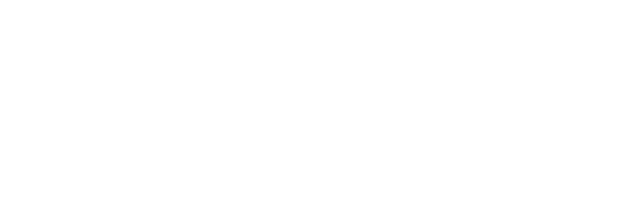
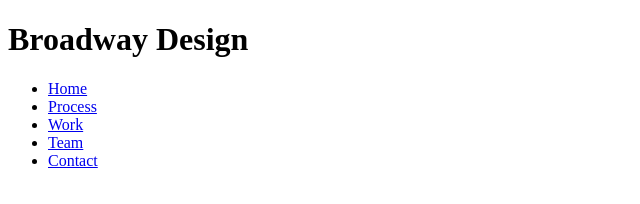
Before and after one commit to Elvee2814/broadway, a plain HTML site: page index.html in a window 1280 px wide. Shown: the whole page, without its empty margins (0-640 px from the left). Drawn offline with Linux system fonts and the light colour scheme.

Commit message:
Add header and internal page links

```diff
--- a/index.html
+++ b/index.html
@@ -2,9 +2,21 @@
 <html>
   <head>
     <meta charset="utf-8">
-    <title></title>
+    <title>Broadway</title>
   </head>
   <body>
+    <div id="header">
+      <h1>Broadway Design</h1>
+      <nav>
+        <ul>
+          <li><a href="#">Home</a></li>
+          <li><a href="#process">Process</a></li>
+          <li><a href="#work">Work</a></li>
+          <li><a href="#team">Team</a></li>
+          <li><a href="#contact">Contact</a></li>
+        </ul>
+      </nav>
+    </div>
 
   </body>
 </html>
```
